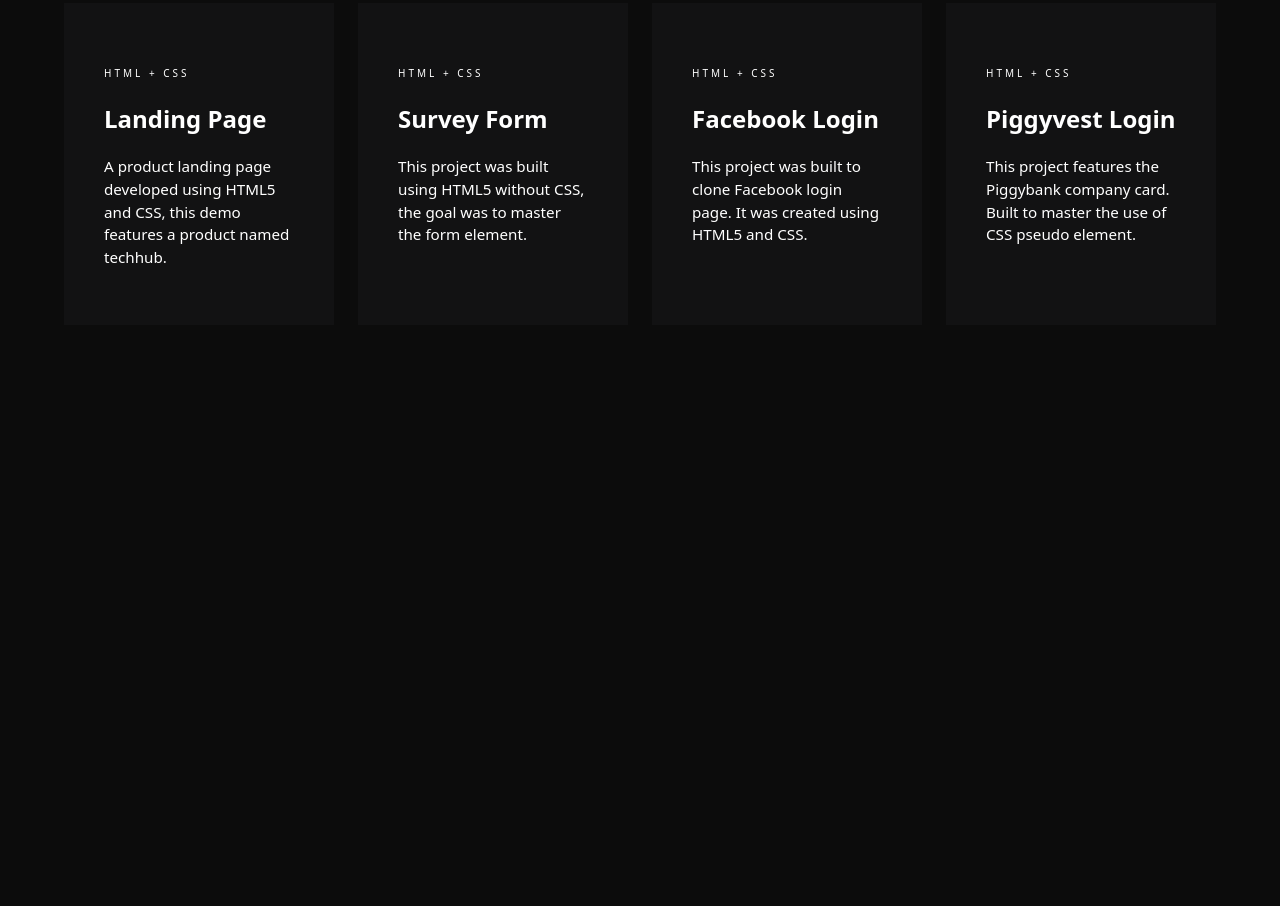
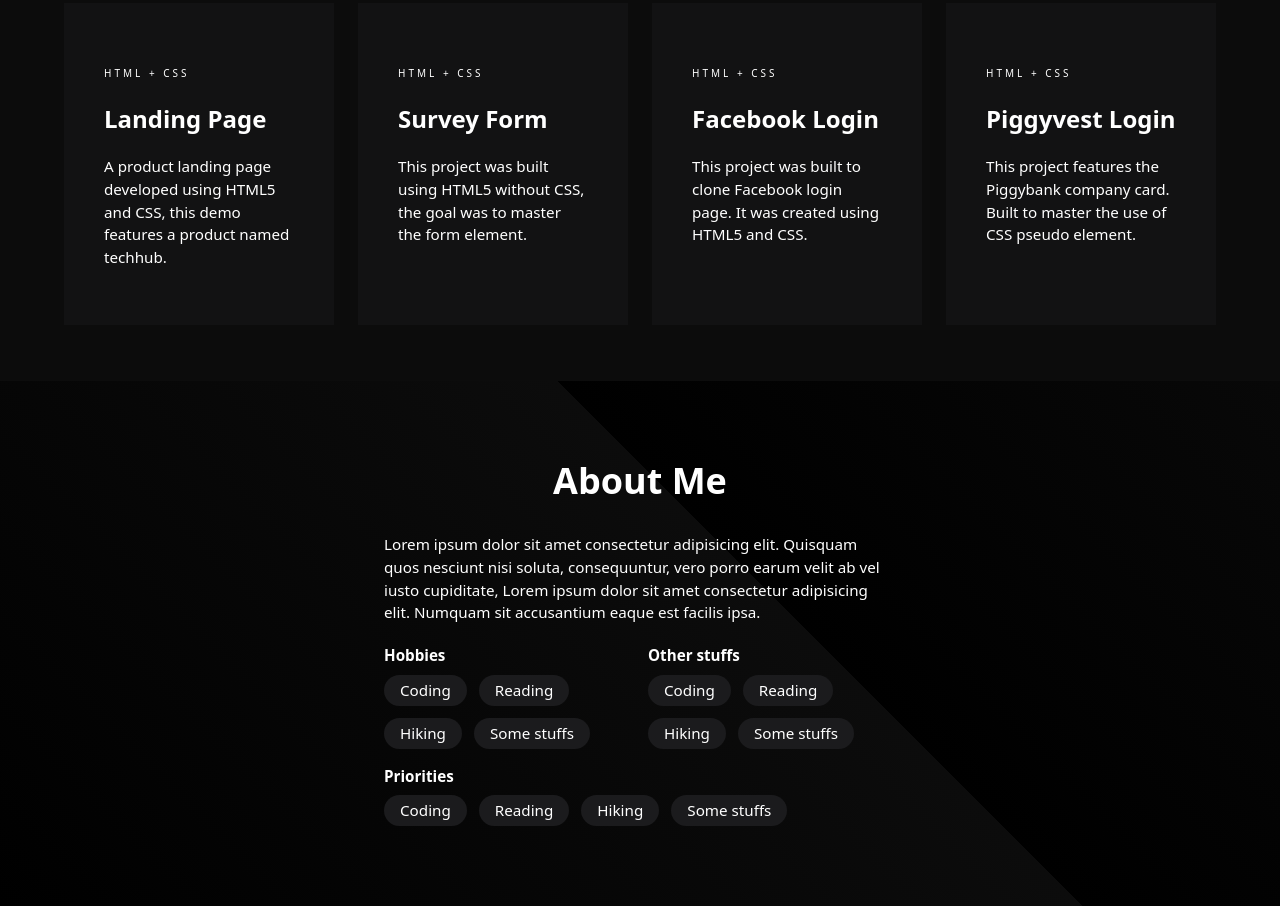
Before and after one commit to RehkMansa/portfolio-monorepo, an Astro site in the folder packages/astro/: page / in a window 1280 px wide. Shown: the part 753-1659 px from the top of the page. Before the commit the page ends 1134 px from the top, so only its background shows below. Built offline with nearby package versions, Linux system fonts and the light colour scheme; Astro itself is replaced by a stand-in of ours.

Commit message:
added about content | fixed scroll behaviour

```diff
--- a/packages/astro/src/components/Blocks/Header.astro
+++ b/packages/astro/src/components/Blocks/Header.astro
@@ -1,4 +1,4 @@
-<header class="sticky top-0">
+<header class="sticky z-[3] top-0">
 	<nav class="py-8 shadow-4 bg-[#0c0c0c]">
 		<ul class="flex justify-center gap-5 text-sm">
 			<li><a href="#home">Home</a></li>
--- a/packages/astro/src/components/Sections/About.astro
+++ b/packages/astro/src/components/Sections/About.astro
@@ -15,10 +15,10 @@
 ];
 ---
 
-<section class="gradient" id="about">
-	<div>
-		<h2 class="section-heading"></h2>
-		<div>
+<section class="gradient py-20 flex items-center justify-center" id="about">
+	<div class="mx-auto gradient__wrapper">
+		<h2 class="section-heading">About Me</h2>
+		<div class="space-y-5 text-[0.95rem]">
 			<p>
 				Lorem ipsum dolor sit amet consectetur adipisicing elit.
 				Quisquam quos nesciunt nisi soluta, consequuntur, vero porro
@@ -26,6 +26,25 @@
 				consectetur adipisicing elit. Numquam sit accusantium eaque est
 				facilis ipsa.
 			</p>
+			<ul class="gap-4 grid sm:grid-cols-2">
+				{
+					aboutMeta.map(({ name, options }) => (
+						// remove modifier class if options are even :last-of-type
+						<li class="space-y-2 sm:last-of-type:col-span-2">
+							<p class="first-letter:capitalize font-semibold">
+								{name}
+							</p>
+							<ul class="flex gap-3 items-center flex-wrap">
+								{options.map((opt) => (
+									<li class="px-4 py-1 bg-[#1b1b1d] rounded-2xl first-letter:capitalize lowercase">
+										{opt}
+									</li>
+								))}
+							</ul>
+						</li>
+					))
+				}
+			</ul>
 		</div>
 	</div>
 </section>
--- a/packages/astro/src/components/Sections/Hero.astro
+++ b/packages/astro/src/components/Sections/Hero.astro
@@ -6,7 +6,7 @@
 	class="gradient sm:min-h-[33em] min-h-[80vh] flex items-center justify-center"
 	id="home"
 >
-	<div class="space-y-7 sm:max-w-lg sm:px-0 max-w-[80%]">
+	<div class="space-y-7 gradient__wrapper">
 		<p class="text-sm">Hello my name is</p>
 		<div class="flex sm:flex-row flex-col sm:items-center gap-5">
 			<img
@@ -14,7 +14,9 @@
 				alt="John Doe"
 				class="sm:h-40 h-[300px] sm:w-40 rounded-xl aspect-square object-cover"
 			/>
-			<h1 class="sm:text-6xl text-4xl text-center font-bold lh-12">
+			<h1
+				class="sm:text-6xl text-4xl text-center font-bold leading-normal"
+			>
 				John <br class="hidden sm:block" />Doe
 			</h1>
 		</div>
--- a/packages/astro/src/pages/index.astro
+++ b/packages/astro/src/pages/index.astro
@@ -1,4 +1,5 @@
 ---
+import About from '../components/Sections/About.astro';
 import Hero from '../components/Sections/Hero.astro';
 import MyProjects from '../components/Sections/MyProjects.astro';
 import Layout from '../layouts/Layout.astro';
@@ -8,5 +9,6 @@
 	<main>
 		<Hero />
 		<MyProjects />
+		<About />
 	</main>
 </Layout>
--- a/packages/astro/src/styles/global.css
+++ b/packages/astro/src/styles/global.css
@@ -2,6 +2,10 @@
 @tailwind base;
 @tailwind components;
 @tailwind utilities;
+
+html {
+	scroll-padding-top: 80px;
+}
 
 .shadow-4 {
 	box-shadow: 0 0 4px #0e0d0d;
@@ -34,4 +38,8 @@
 	.section-heading {
 		@apply text-3xl sm:text-4xl font-bold mb-8 text-center;
 	}
+
+	.gradient__wrapper {
+		@apply sm:max-w-lg sm:px-0 max-w-[80%] mx-auto;
+	}
 }
--- a/packages/astro/src/styles/reset.css
+++ b/packages/astro/src/styles/reset.css
@@ -13,6 +13,7 @@
 html,
 body {
 	height: fit-content;
+	scroll-behavior: smooth;
 }
 body {
 	line-height: 1.5;
```
